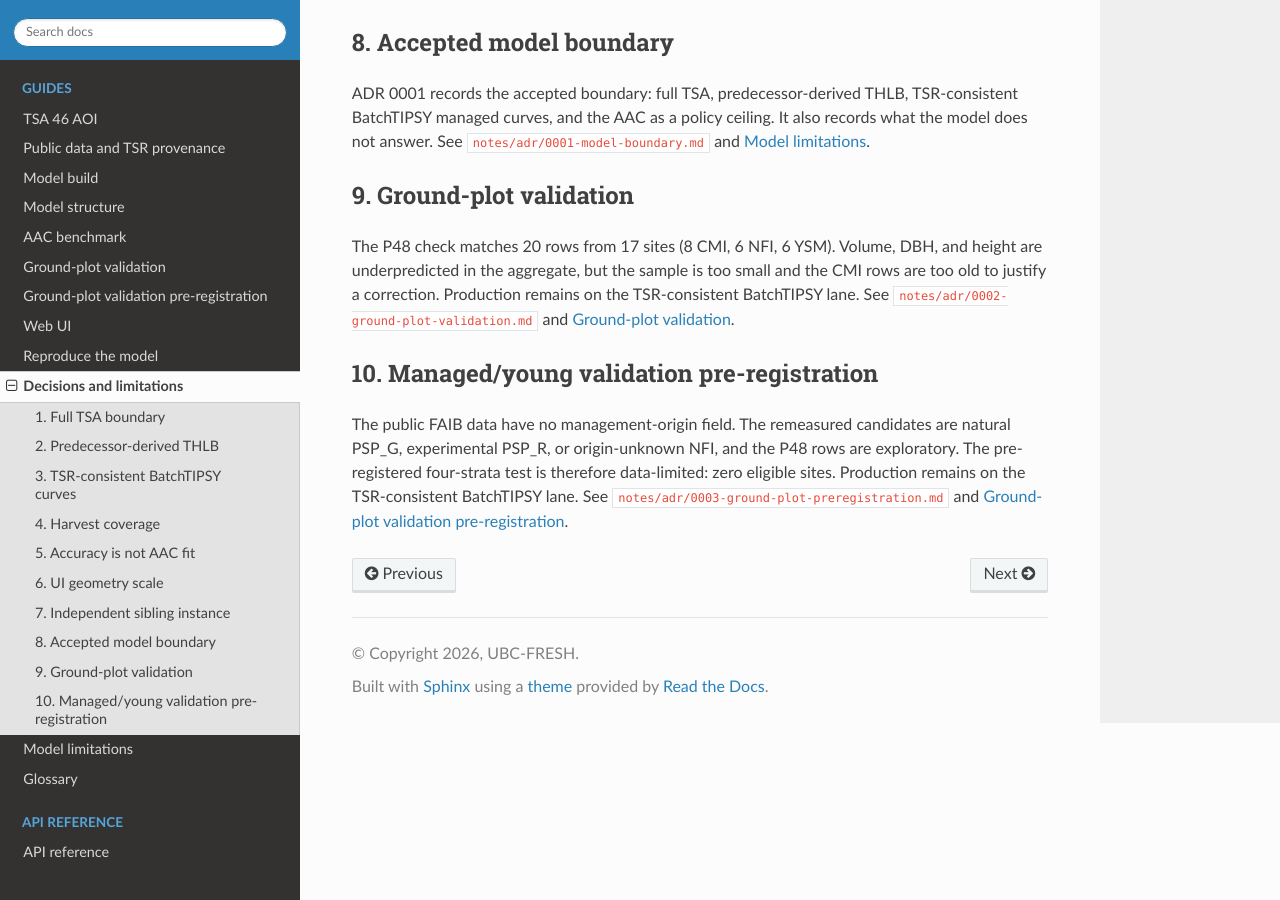
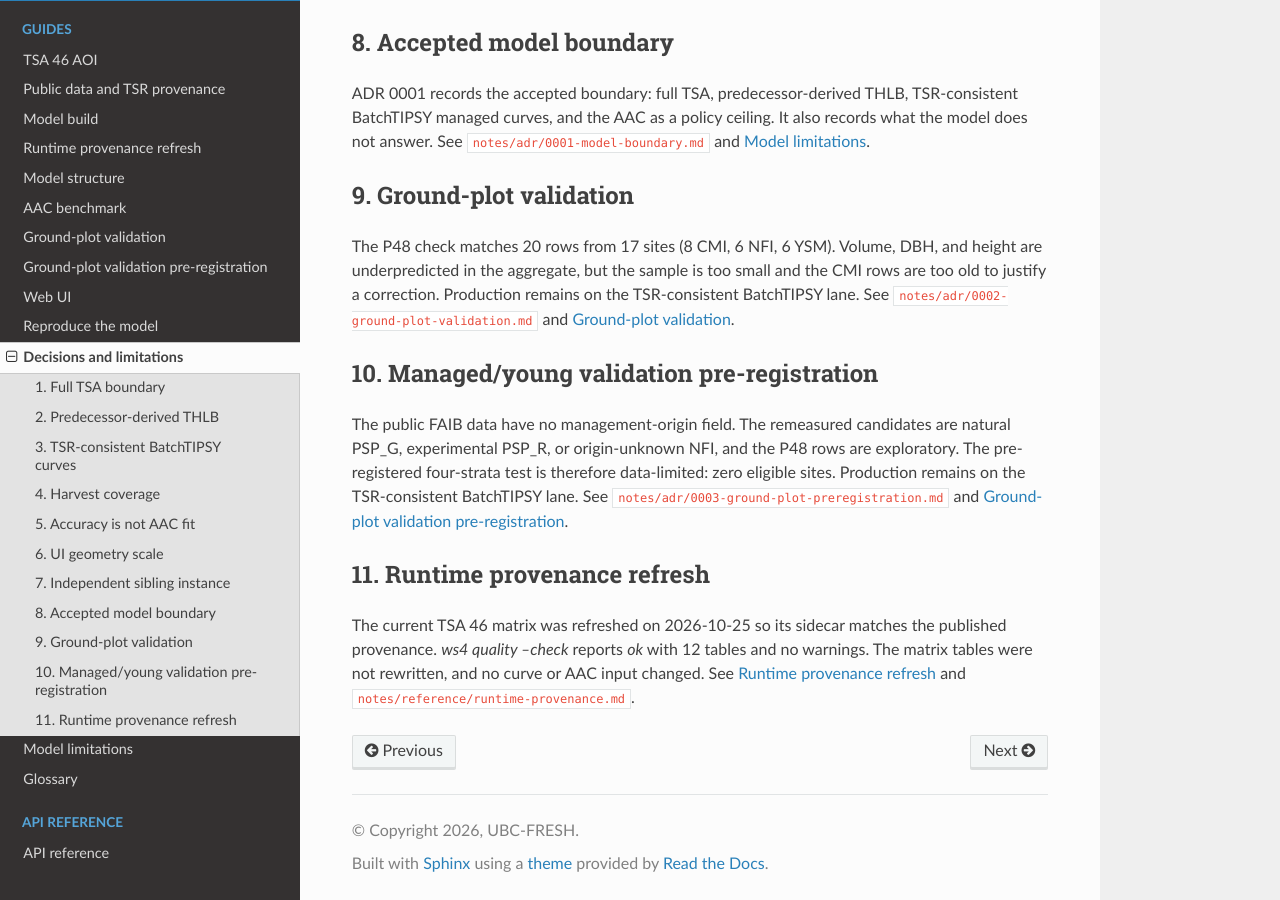
Before and after one commit to UBC-FRESH/femic-tsa46-instance, a Sphinx documentation site: the page built from docs/decisions.rst, in a window 1280 px wide and 900 px high, scrolled down 1714 px. Built offline with Sphinx 7.4.7 and the Read the Docs theme 3.1.0, drawn with Linux system fonts in a browser that asks for light colours.

Commit message:
P50 refresh the runtime provenance (#34)
Co-authored-by: UBC-FRESH <fresh@ubc.ca>

```diff
--- a/docs/decisions.rst
+++ b/docs/decisions.rst
@@ -102,3 +102,12 @@ are exploratory. The pre-registered four-strata test is therefore data-limited:
 zero eligible sites. Production remains on the TSR-consistent BatchTIPSY lane.
 See ``notes/adr/0003-ground-plot-preregistration.md`` and
 :doc:`ground-plot-preregistration`.
+
+11. Runtime provenance refresh
+------------------------------
+
+The current TSA 46 matrix was refreshed on 2026-10-25 so its sidecar matches
+the published provenance. `ws4 quality --check` reports `ok` with 12 tables and
+no warnings. The matrix tables were not rewritten, and no curve or AAC input
+changed. See :doc:`runtime-provenance` and
+``notes/reference/runtime-provenance.md``.
--- a/docs/index.rst
+++ b/docs/index.rst
@@ -74,6 +74,7 @@ Documentation map
    aoi
    public-data
    model-build
+   runtime-provenance
    model-structure
    benchmark
    ground-plot-validation
--- a/docs/limitations.rst
+++ b/docs/limitations.rst
@@ -93,3 +93,6 @@ record the change in a new ADR rather than silently changing the profile.
 Related records: :doc:`decisions`, :doc:`model-build`,
 ``notes/reference/tipsy-curves.md``, ``notes/reference/tipsy-validation.md``,
 and ``config/dataset_quality.yaml``.
+
+The current runtime matrices, sidecar hashes, and quality status are recorded in
+:doc:`runtime-provenance`.
--- a/docs/model-build.rst
+++ b/docs/model-build.rst
@@ -68,7 +68,8 @@ The build copies ``config/dataset_quality.yaml`` beside the compiled matrix and
 ``ws4 quality --check``. The FreshForge workflow adds the same check as the
 ``femic.ws4_quality`` node, so the workflow fails when provenance is missing or invalid. The record names the 2025 VRI vintage, TSR-consistent BatchTIPSY managed-curve
 provenance, predecessor-derived THLB, and the imputation/coverage fields the source
-does not record. The model boundaries are documented in :doc:`limitations` and the
+does not record. The current runtime artifacts and sidecar hashes are recorded in
+:doc:`runtime-provenance`. The model boundaries are documented in :doc:`limitations` and the
 `upstream limitations and boundaries
 <https://ubc-fresh.github.io/ws4/guides/limitations-and-boundaries.html>`__.
 
```
Also changed, not shown: CHANGE_LOG.md (+5 -0 lines), docs/runtime-provenance.rst (added, +85 -0 lines), notes/reference/runtime-provenance.md (added, +45 -0 lines).
